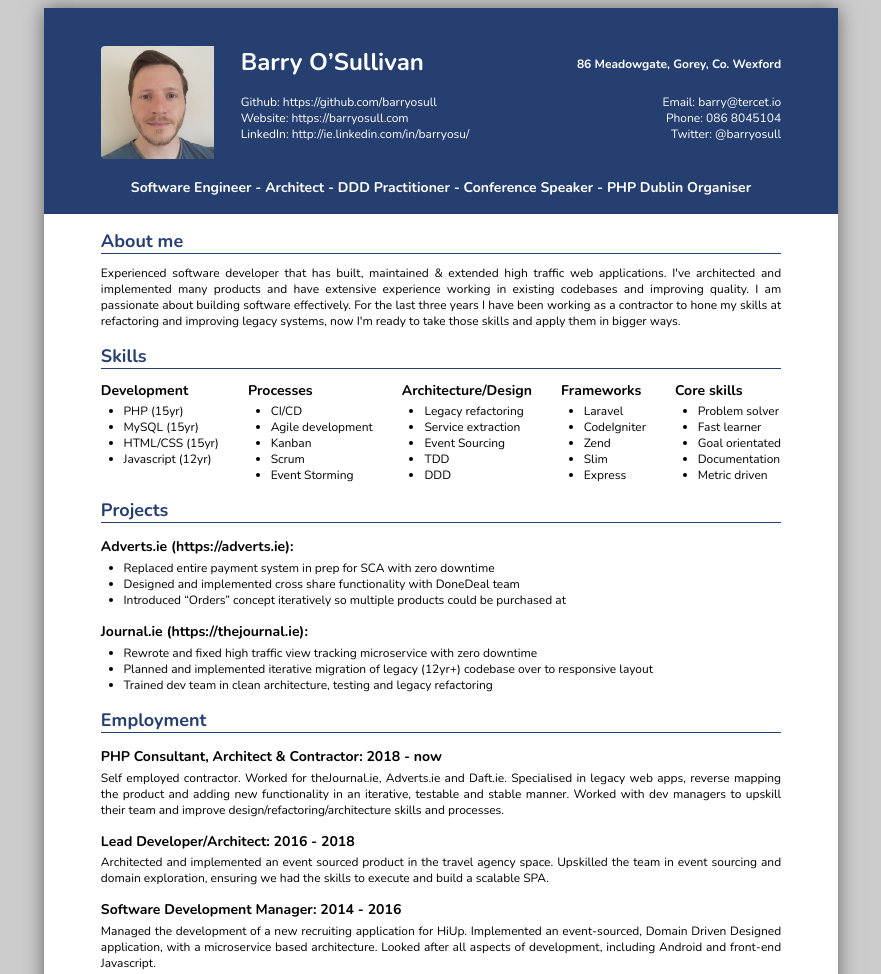
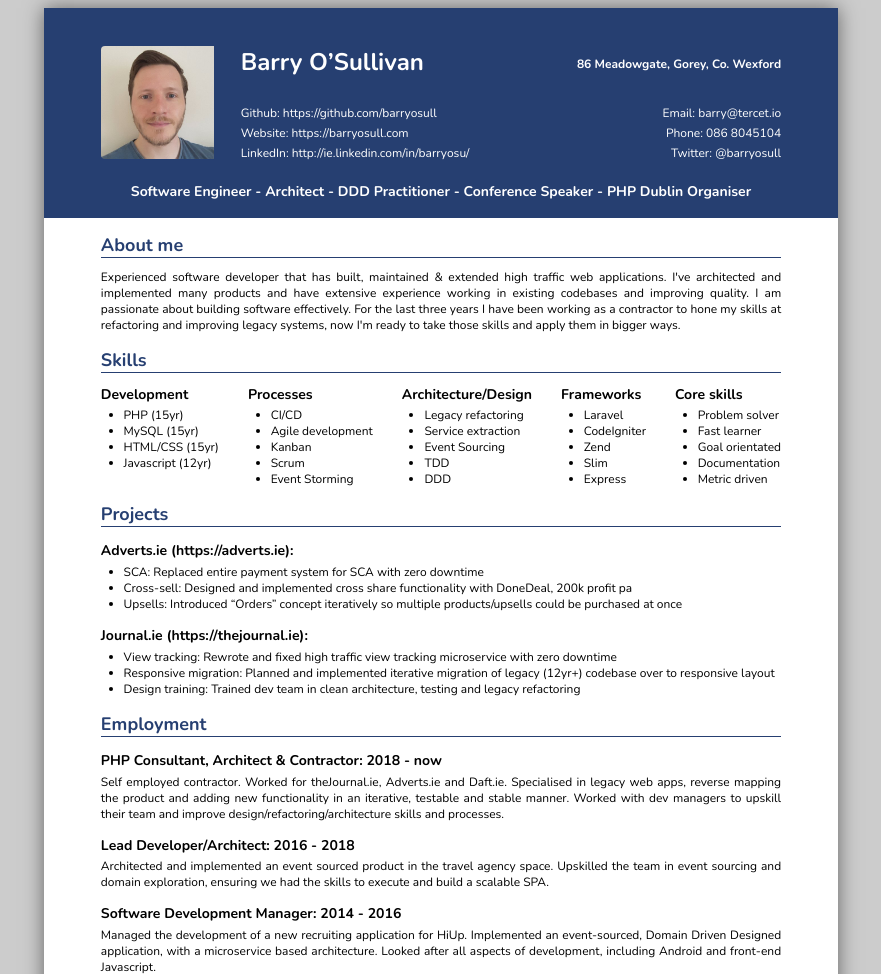
Before and after one commit to barryosull/barryosull.com-lfs, a PHP site: page /slim/views/cv.php in a window 1280 px wide. Shown: the top 974 px of the page, without its empty margins (199-1080 px from the left). Run offline with PHP 8.4, Linux system fonts and the light colour scheme.

Commit message:
Final tweaks, good enough for first version

```diff
--- a/slim/views/cv.php
+++ b/slim/views/cv.php
@@ -60,6 +60,7 @@ h2 {
 
 .details h1 {
     margin-top: 0;
+    margin-bottom: 0.67cm;
     display: inline-block;
     padding-right: 1cm;
     font-size: 24px;
@@ -76,6 +77,16 @@ h2 {
 .links {
     display: flex;
     justify-content: space-between;
+    line-height: 20px;
+}
+
+.links a {
+    color: #fff;
+    text-decoration: none;
+}
+
+.links a:hover {
+    text-decoration: underline;
 }
 
 .contact {
@@ -144,14 +155,14 @@ p {
                 <h2>86 Meadowgate, Gorey, Co. Wexford</h2>
                 <div class="links">
                     <div>
-                        Github: https://github.com/barryosull<br/>
-                        Website: https://barryosull.com<br/>
-                        LinkedIn: http://ie.linkedin.com/in/barryosu/
+                        Github: <a href="https://github.com/barryosull">https://github.com/barryosull</a><br/>
+                        Website: <a href="https://barryosull.com">https://barryosull.com</a><br/>
+                        LinkedIn: <a href="http://ie.linkedin.com/in/barryosu/">http://ie.linkedin.com/in/barryosu/</a>
                     </div>
                     <div class="contact">
                         Email: barry@tercet.io<br/>
                         Phone: 086 8045104<br/>
-                        Twitter: @barryosull
+                        Twitter: <a href="https://twitter.com/barryosull">@barryosull</a>
                     </div>
                 </div>
             </div>
@@ -223,16 +234,16 @@ p {
 
             <h3>Adverts.ie (https://adverts.ie):</h3>
             <ul>
-                <li>Replaced entire payment system in prep for SCA with zero downtime</li>
-                <li>Designed and implemented cross share functionality with DoneDeal team</li>
-                <li>Introduced “Orders” concept iteratively so multiple products could be purchased at</li>
+                <li>SCA: Replaced entire payment system for SCA with zero downtime</li>
+                <li>Cross-sell: Designed and implemented cross share functionality with DoneDeal, 200k profit pa</li>
+                <li>Upsells: Introduced “Orders” concept iteratively so multiple products/upsells could be purchased at once</li>
             </ul>
 
             <h3>Journal.ie (https://thejournal.ie):</h3>
             <ul>
-                <li>Rewrote and fixed high traffic view tracking microservice with zero downtime</li>
-                <li>Planned and implemented iterative migration of legacy (12yr+) codebase over to responsive layout</li>
-                <li>Trained dev team in clean architecture, testing and legacy refactoring</li>
+                <li>View tracking: Rewrote and fixed high traffic view tracking microservice with zero downtime</li>
+                <li>Responsive migration: Planned and implemented iterative migration of legacy (12yr+) codebase over to responsive layout</li>
+                <li>Design training: Trained dev team in clean architecture, testing and legacy refactoring</li>
             </ul>
         </div>
         <div class="section employment">
```
